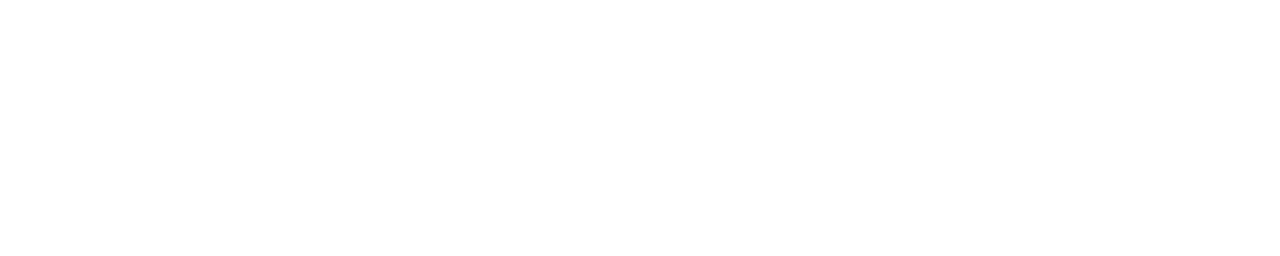
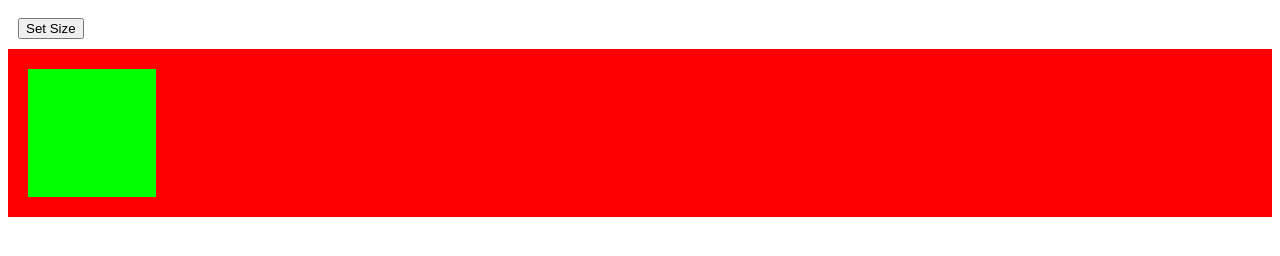
Before and after one commit to IslombekMir/Etch-A-Sketch-TOP, a plain HTML site: page index.html in a window 1280 px wide. Drawn offline with Linux system fonts and the light colour scheme.

Commit message:
fix sizing of the grid and finish the logic

```diff
--- a/index.html
+++ b/index.html
@@ -8,6 +8,9 @@
     <script src="script/script.js" defer></script>
 </head>
 <body>
-
+    <button id="btn-set-size">Set Size</button>
+    <div id="container">
+        <span></span>
+    </div>
 </body>
 </html>
--- a/script/script.js
+++ b/script/script.js
@@ -0,0 +1,41 @@
+const container = document.querySelector("#container");
+const div1 = document.createElement('div');
+const btnSetSize = document.querySelector('#btn-set-size')
+
+container.appendChild(div1);
+let sideLength = 16;
+let quotient = 1;
+let area = 256;
+
+btnSetSize.addEventListener('click', (e) => {
+    let userLength = +prompt('New side length?', 10);
+    quotient = 16/userLength;
+    area = 256/(quotient*quotient);
+    sideLength = userLength;
+    createGrid();
+})
+
+
+
+
+
+function createGrid() {
+    div1.innerHTML = '';
+
+    div1.style.maxWidth = `${sideLength * 8 * quotient}px`;
+    div1.style.height = `${sideLength * 8 * quotient}px`;
+
+    for (i = 0; i < area; i++) {
+    let pixel = document.createElement('span');
+    pixel.setAttribute('style', `width: ${8*quotient}px; height: ${8*quotient}px; background: lime`);
+    div1.appendChild(pixel);
+}
+}
+
+div1.addEventListener('mouseover', (e) => {
+    let target = e.target;
+    target.style.background = 'blue';
+})
+
+
+createGrid();
--- a/style/style.css
+++ b/style/style.css
@@ -0,0 +1,19 @@
+*{
+    box-sizing: border-box;
+}
+
+#btn-set-size{
+    margin: 10px;
+}
+
+#container{
+    background-color: red;
+    padding: 10px;
+}
+
+#container div{
+    display: flex;
+    flex-wrap: wrap;
+    background-color: red;
+    margin: 10px;
+}
```
